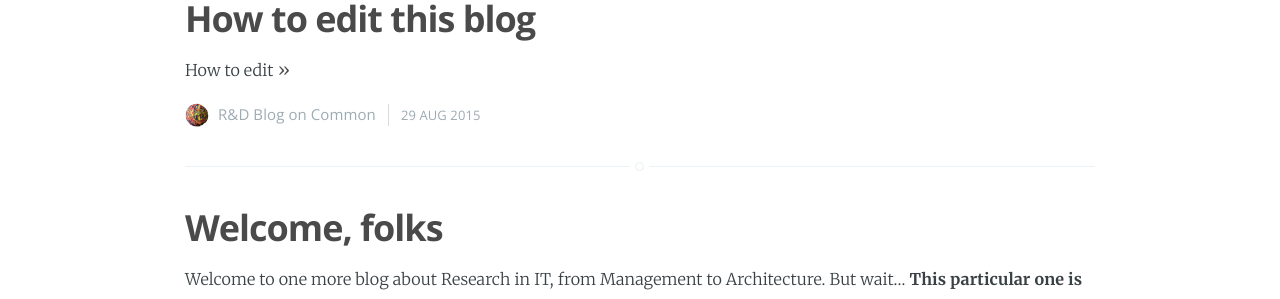
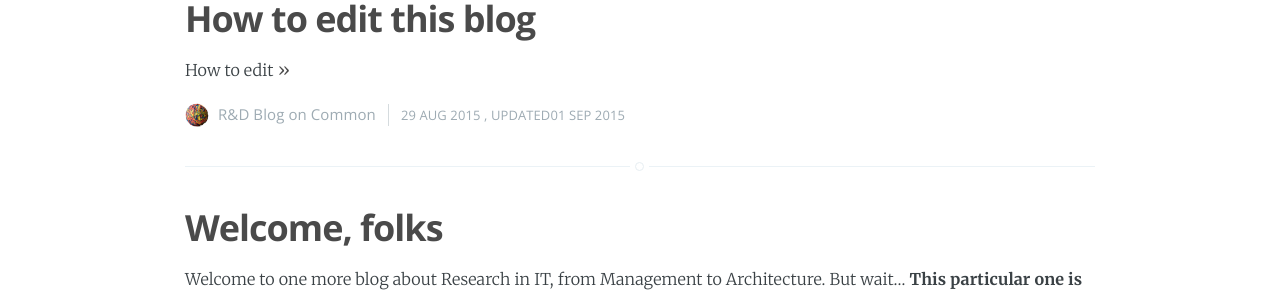
Before and after one commit to rndblog/rndblog.github.io, a Jekyll site: the page built from index.html, in a window 1280 px wide. Shown: the part 412-711 px from the top of the page. Built offline with Jekyll 4.4.1, drawn with Linux system fonts in a browser that asks for light colours; Markdown is read by kramdown in place of the engine named in the settings; the list of posts is cut into pages by our own code.

Commit message:
Init settings

```diff
--- a/_posts/2015-03-29-how-to-edit.markdown
+++ b/_posts/2015-03-29-how-to-edit.markdown
@@ -2,6 +2,7 @@
 layout: post
 title:  "How to edit this blog"
 date:   2015-08-29 03:48:00
+update: 2015-09-01 00:00:00
 categories: Common
 comments: true
 ---
```
